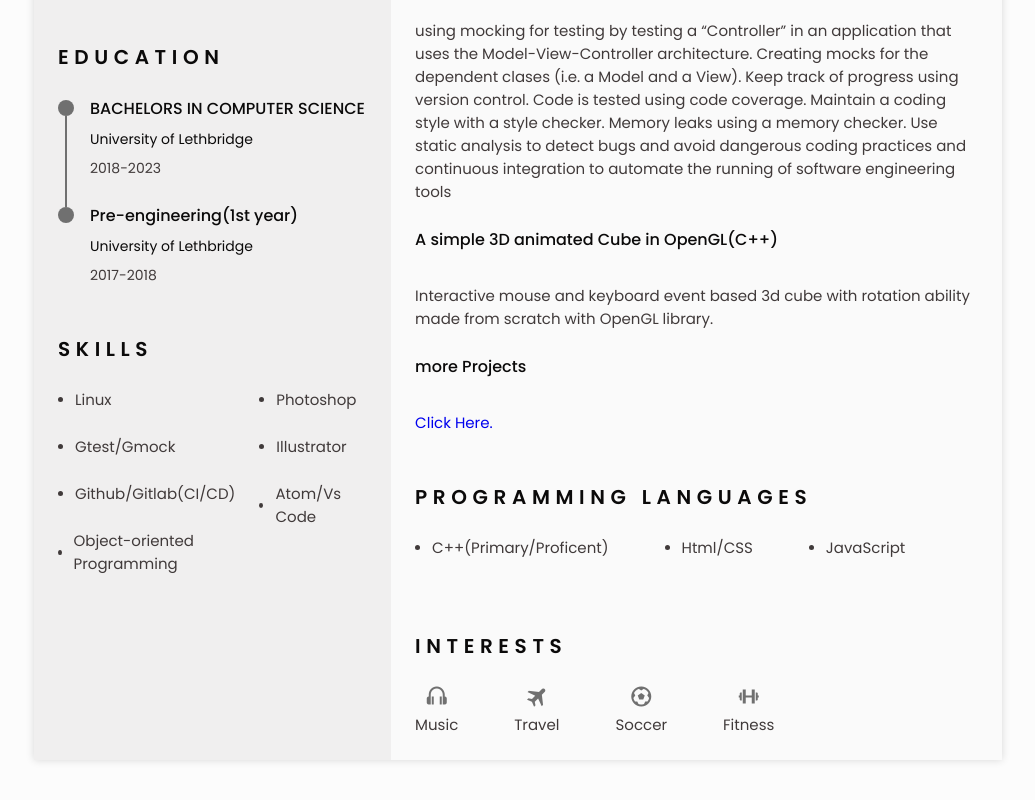
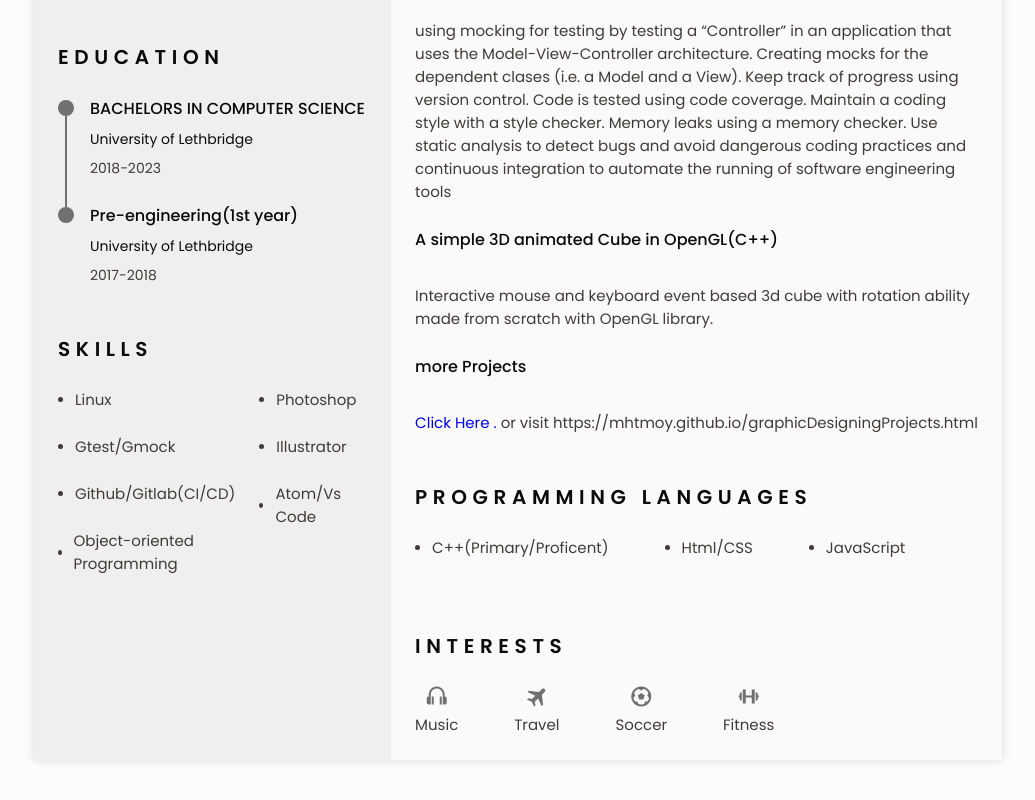
Before and after one commit to Mhtmoy/mhtmoy.github.io, a plain HTML site: page index.html in a window 1280 px wide. Shown: the part 729-1529 px from the top of the page, without its empty margins (122-1157 px from the left). Drawn offline with nearby package versions, Linux system fonts and the light colour scheme.

Commit message:
Update index.html

```diff
--- a/index.html
+++ b/index.html
@@ -266,7 +266,7 @@
                             </div>
                             <div class="certificate__container bd-grid">
                                 <h3 class="certificate__title">more Projects  </h3>
-                                <p class="certificate__description"><a href="graphicDesigningProjects.html">Click Here.</a></p>
+                                <p class="certificate__description"><a href="graphicDesigningProjects.html">Click Here .</a> or visit https://mhtmoy.github.io/graphicDesigningProjects.html</p>
                             </div>
                         </div>
                     </section>
```
